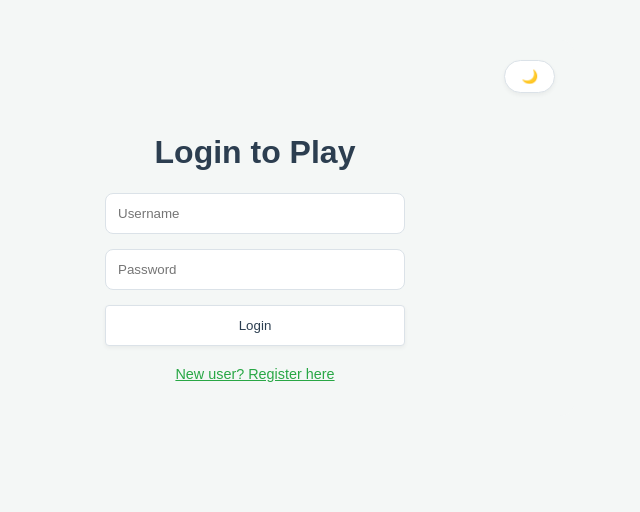
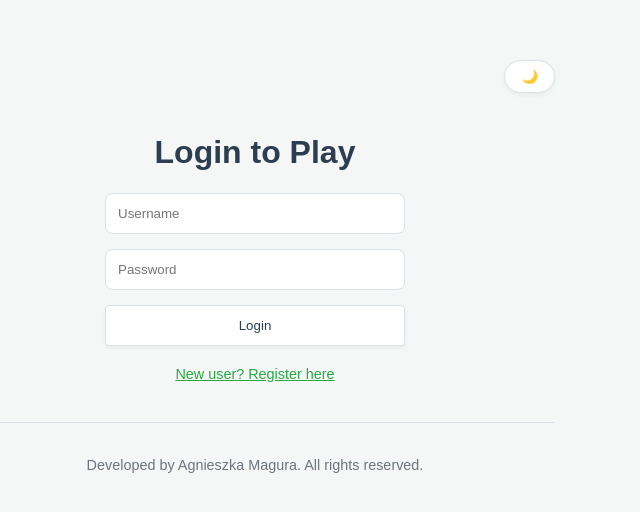
Before and after one commit to AgnieszkaMagura/lotto-frontend, a React (Create React App) app: page / in a window 1280 px wide. Shown: the top 512 px of the page, without its empty margins (385-1025 px from the left). Built offline with nearby package versions, Linux system fonts and the light colour scheme.

Commit message:
feat: add footer with copyright info and fix CSS variable errors

```diff
--- a/src/App.css
+++ b/src/App.css
@@ -1,21 +1,23 @@
 :root {
     --primary-color: #28a745;
-    --bg-color: #f4f7f6;      /* To nadaje ten ładny szary kolor w dzień */
+    --bg-color: #f4f7f6;
     --text-color: #2c3e50;
     --card-bg: #ffffff;
     --border-color: #dbe2e8;
     --button-bg: #ffffff;
     --button-hover: #f1f3f5;
+    --text-muted: #6c757d;
 }
 
 [data-theme='dark'] {
     --primary-color: #4cd137;
-    --bg-color: #121212;      /* Głęboka czerń w nocy */
-    --text-color: #e9ecef;    /* Jasny tekst */
-    --card-bg: #1e1e1e;       /* Ciemne karty */
+    --bg-color: #121212;
+    --text-color: #e9ecef;
+    --card-bg: #1e1e1e;
     --border-color: #333333;
     --button-bg: #2d2d2d;
     --button-hover: #3d3d3d;
+    --text-muted: #adb5bd;
 }
 
 body {
@@ -44,7 +46,6 @@ body {
     border-radius: 15px;
 }
 
-/* Przyciski w siatce */
 button {
     padding: 12px;
     border: 1px solid var(--border-color);
@@ -66,7 +67,6 @@ button.selected {
     border-color: #0056b3;
 }
 
-/* Boxy z instrukcją, wynikami i biletami */
 .instruction-box, .ticket-box, .result-box {
     margin-top: 30px;
     padding: 20px;
@@ -86,7 +86,6 @@ button.selected {
     font-weight: bold;
 }
 
-/* Przełącznik Dark Mode */
 .theme-toggle {
     margin-bottom: 20px;
     padding: 8px 16px;
@@ -95,7 +94,6 @@ button.selected {
     cursor: pointer;
 }
 
-/* Panel Quick Pick */
 .quick-pick-container {
     display: flex;
     justify-content: center;
@@ -143,7 +141,7 @@ button.selected {
 }
 
 .play-again-button:hover {
-    transform: scale(1.02); /* Lekkie powiększenie przy najechaniu */
+    transform: scale(1.02);
     filter: brightness(1.1);
 }
 
@@ -203,3 +201,12 @@ button.selected {
     padding-bottom: 10px;
     border-bottom: 1px solid var(--border-color);
 }
+
+.footer {
+    margin-top: 40px;
+    padding: 20px 0;
+    text-align: center;
+    border-top: 1px solid var(--border-color);
+    font-size: 0.9rem;
+    color: var(--text-muted);
+}
--- a/src/App.tsx
+++ b/src/App.tsx
@@ -228,6 +228,10 @@ const App: React.FC = () => {
                 }}>
                     {isRegistering ? 'Already have an account? Log in' : 'New user? Register here'}
                 </p>
+                {/* Footer for Login View */}
+                <footer className="footer">
+                    <p>Developed by Agnieszka Magura. All rights reserved.</p>
+                </footer>
             </div>
         );
     }
@@ -331,6 +335,11 @@ const App: React.FC = () => {
                     ))
                 }
             </div>
+
+            {/* Footer for Main View */}
+            <footer className="footer">
+                <p>Developed by Agnieszka Magura. All rights reserved.</p>
+            </footer>
         </div>
     );
 };
```
